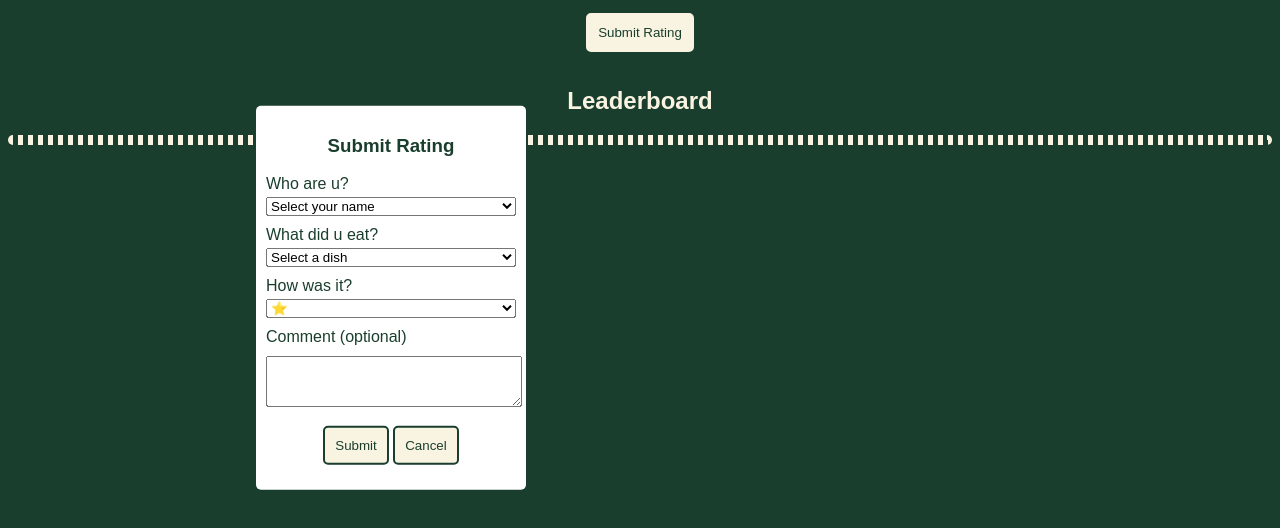
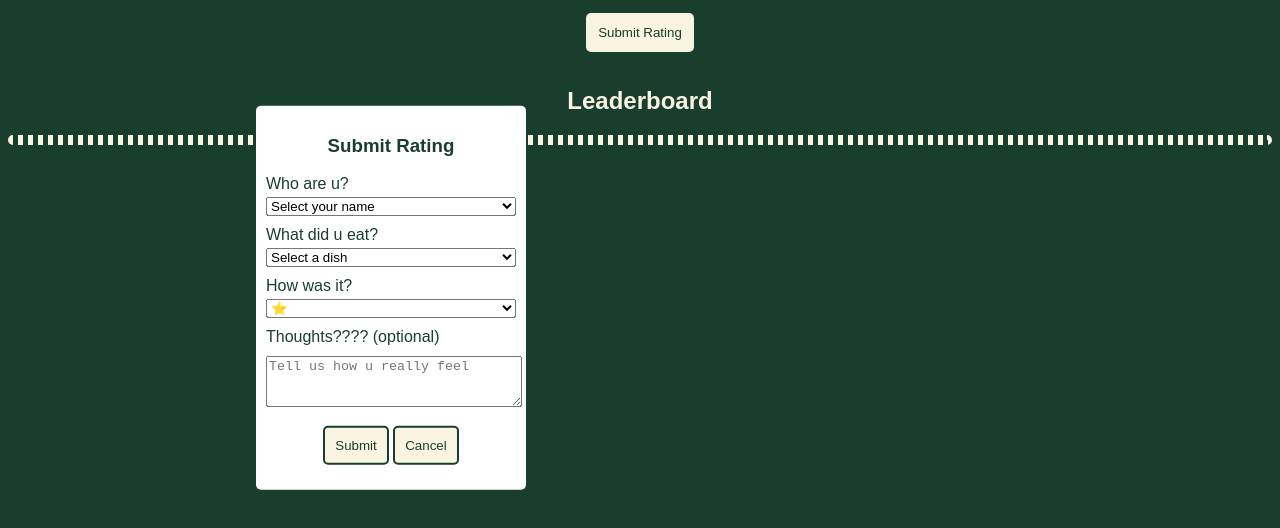
Before and after one commit to caitskinz/PubQuizEats, a plain HTML site: page index.html in a window 1280 px wide. Both pictures are taken after a click on the button "Submit Rating". Shown: the part 102-630 px from the top of the page. Drawn offline with Linux system fonts and the light colour scheme; no server answers.

Commit message:
Update index.html

```diff
--- a/index.html
+++ b/index.html
@@ -237,9 +237,8 @@
           </select>
         </label>
 
-        <label for="comment">Comment (optional)</label>
-        <textarea id="comment" placeholder="Thoughts on the dish?" rows="3">
-        </textarea>
+        <label for="comment">Thoughts???? (optional)</label>
+        <textarea id="comment" placeholder="Tell us how u really feel" rows="3"></textarea>
 
         <div class="modal-actions">
           <button type="submit">Submit</button>
```
